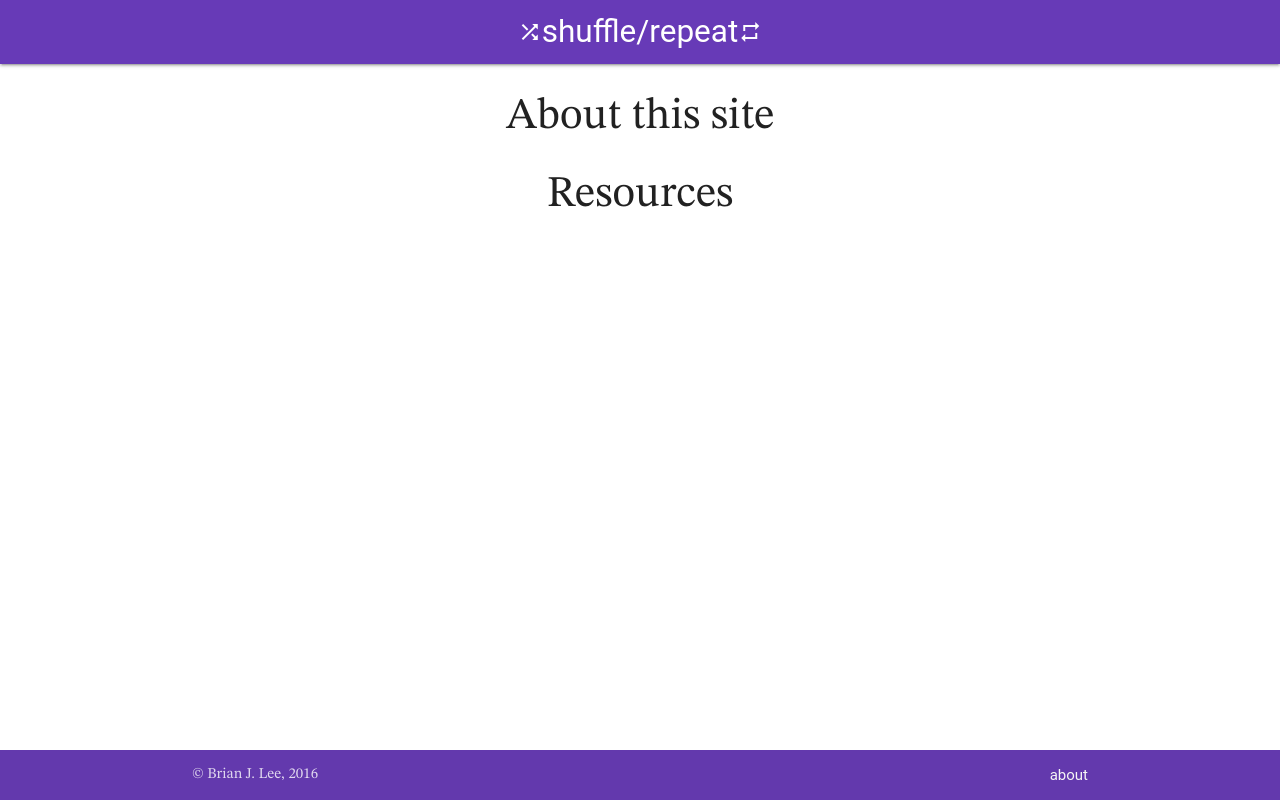
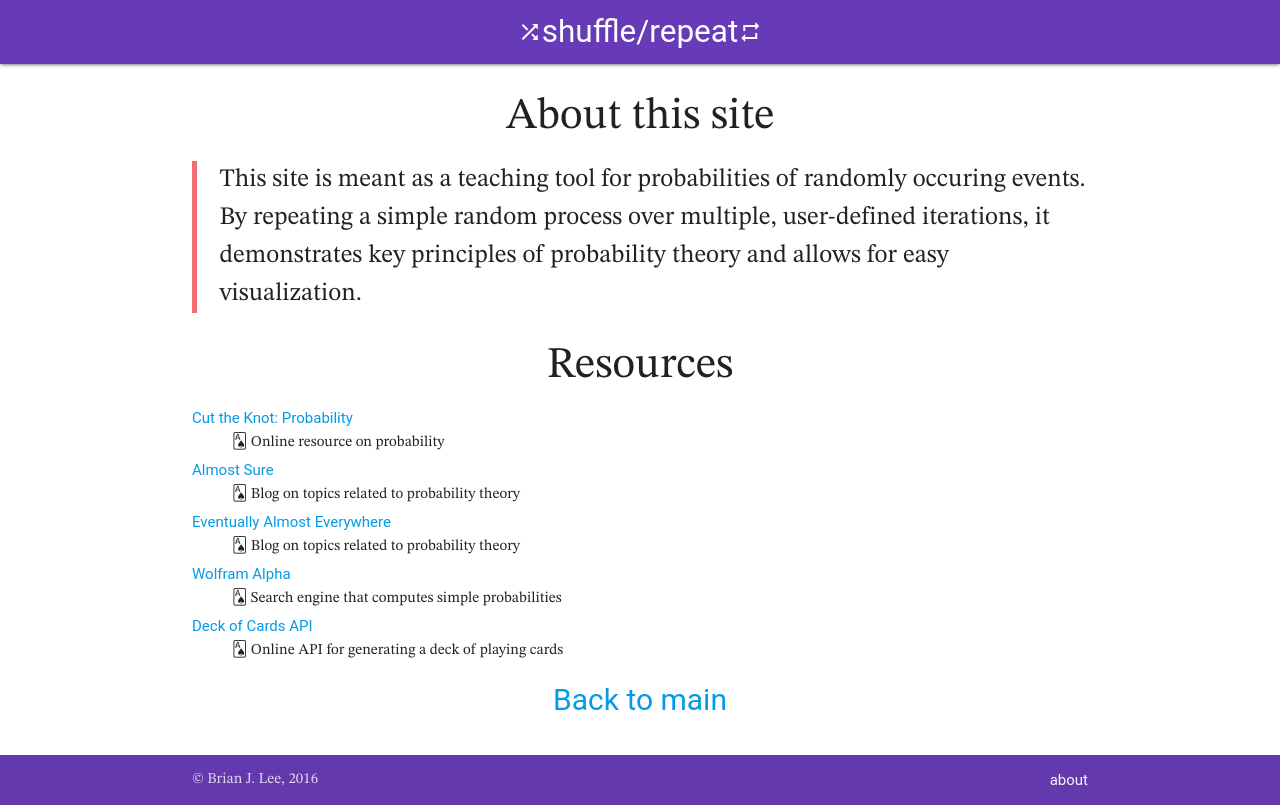
Before and after one commit to brianjleeofcl/q1-project, a plain HTML site: page about.html in a window 1280 px wide. Drawn offline with nearby package versions, Linux system fonts and the light colour scheme.

Commit message:
Add about page

```diff
--- a/about.html
+++ b/about.html
@@ -9,10 +9,6 @@
     <link rel="stylesheet" href="assets/css/master.css" media="screen" title="no title">
     <script defer type="text/javascript" src="https://code.jquery.com/jquery-2.1.1.min.js"></script>
     <script defer src="https://cdnjs.cloudflare.com/ajax/libs/materialize/0.97.8/js/materialize.min.js"></script>
-    <script defer src="assets/js/data.js" charset="utf-8"></script>
-    <script defer src="assets/js/grid.js" charset="utf-8"></script>
-    <script defer src="assets/js/input-gen.js" charset="utf-8"></script>
-    <script defer src="assets/js/index.js" charset="utf-8"></script>
   </head>
   <body>
     <header>
@@ -29,16 +25,26 @@
     <main>
       <div class="container">
         <h3 class="center-align">About this site</h3>
-
+        <blockquote class="flow-text">
+          This site is meant as a teaching tool for probabilities of randomly occuring events. By repeating a simple random process over multiple, user-defined iterations, it demonstrates key principles of probability theory and allows for easy visualization.
+        </blockquote>
 
         <h3 class="center-align">Resources</h3>
         <dl class="">
-          <dt></dt>
-          <dd></dd>
-
-          <dt></dt>
-          <dd></dd>
+          <dt><a href="http://www.cut-the-knot.org/probability.shtml">Cut the Knot: Probability</a></dt>
+          <dd>🂡 Online resource on probability</dd>
+          <dt><a href="https://almostsure.wordpress.com/">Almost Sure</a></dt>
+          <dd>🂡 Blog on topics related to probability theory</dd>
+          <dt><a href="https://eventuallyalmosteverywhere.wordpress.com/">Eventually Almost Everywhere</a></dt>
+          <dd>🂡 Blog on topics related to probability theory</dd>
+          <dt><a href="http://www.wolframalpha.com/examples/Probability.html">Wolfram Alpha</a></dt>
+          <dd>🂡 Search engine that computes simple probabilities</dd>
+          <dt><a href="http://deckofcardsapi.com/">Deck of Cards API</a></dt>
+          <dd>🂡 Online API for generating a deck of playing cards</dd>
         </dl>
+        <div class="center-align large-link">
+          <a href="index.html">Back to main</a>
+        </div>
       </div>
     </main>
     <footer class="page-footer deep-purple">
--- a/assets/css/master.css
+++ b/assets/css/master.css
@@ -116,3 +116,11 @@ nav .brand-logo i.material-icons{
   flex-flow: column;
   align-items: center;
 }
+
+dt {
+  margin-top: 5px;
+}
+.large-link {
+  font-size: 2em;
+  margin-bottom: 30px;
+}
```
Also changed, not shown: index.html (+2 -2 lines).
